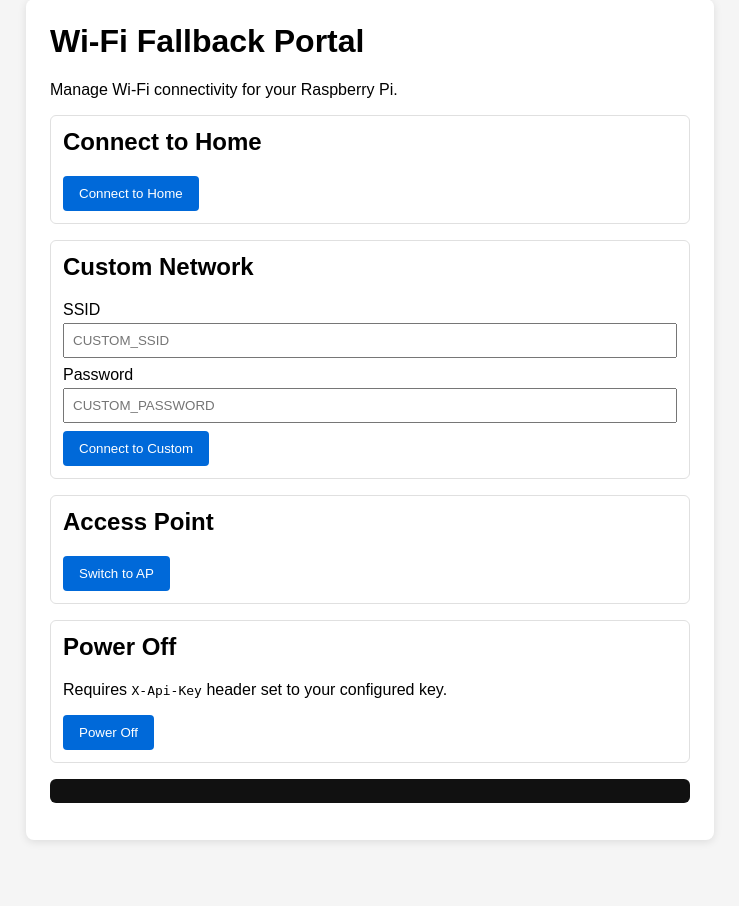
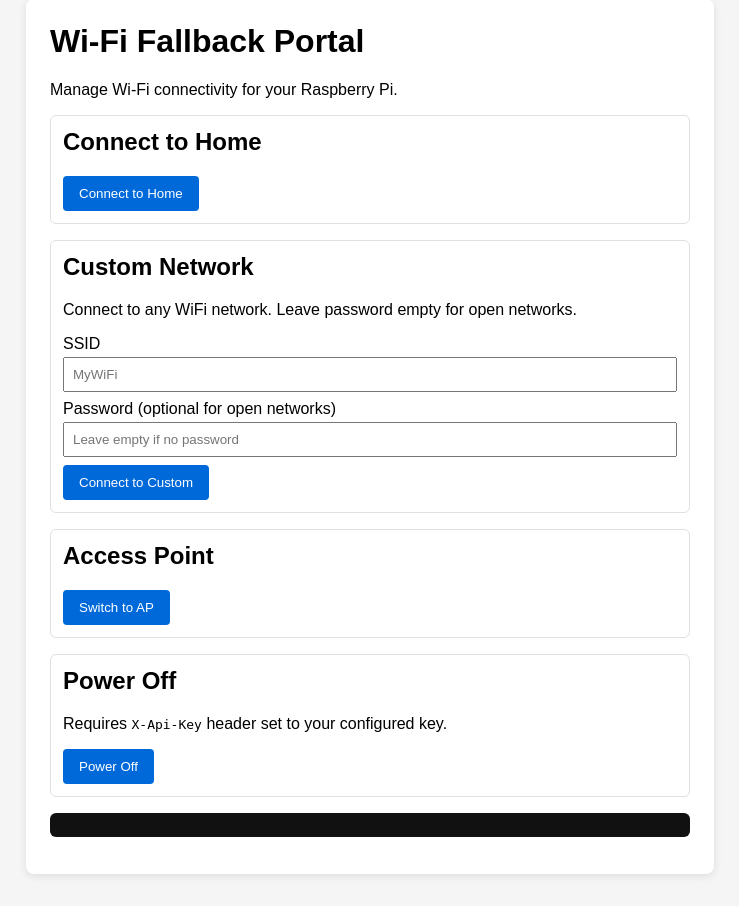
Before and after one commit to ulmewix/wifi-fallback-portal, a Flask app: page / in a window 1280 px wide. Shown: the part 33-939 px from the top of the page, without its empty margins (270-1009 px from the left). Before the commit the page ends 875 px from the top, so only its background shows below. Run offline with Flask 3, Linux system fonts and the light colour scheme.

Commit message:
Add files via upload

```diff
--- a/web/app.py
+++ b/web/app.py
@@ -62,8 +62,11 @@ def connect_custom():
     password = data.get("password", "")
     if not ssid:
         return jsonify({"status": "error", "error": "Missing SSID"}), 400
-    if len(password) < 8:
-        return jsonify({"status": "error", "error": "Password must be at least 8 characters"}), 400
+    # Password can be empty for open networks
+    # If provided, it must be at least 8 characters for secured networks
+    # The connect script will determine if the network is open or secured
+    if password and len(password) < 8:
+        return jsonify({"status": "error", "error": "Password must be at least 8 characters (or leave empty for open networks)"}), 400
     return run_action("connect-custom", WIFI_CMD + ["connect-custom", ssid, password])
 
 
--- a/web/templates/index.html
+++ b/web/templates/index.html
@@ -20,8 +20,9 @@
 
     <section>
       <h2>Custom Network</h2>
-      <label>SSID <input type="text" id="ssid" placeholder="CUSTOM_SSID" /></label>
-      <label>Password <input type="password" id="password" placeholder="CUSTOM_PASSWORD" /></label>
+      <p>Connect to any WiFi network. Leave password empty for open networks.</p>
+      <label>SSID <input type="text" id="ssid" placeholder="MyWiFi" /></label>
+      <label>Password (optional for open networks) <input type="password" id="password" placeholder="Leave empty if no password" /></label>
       <button id="btn-custom">Connect to Custom</button>
     </section>
 
```
Also changed, not shown: 3 other files.
